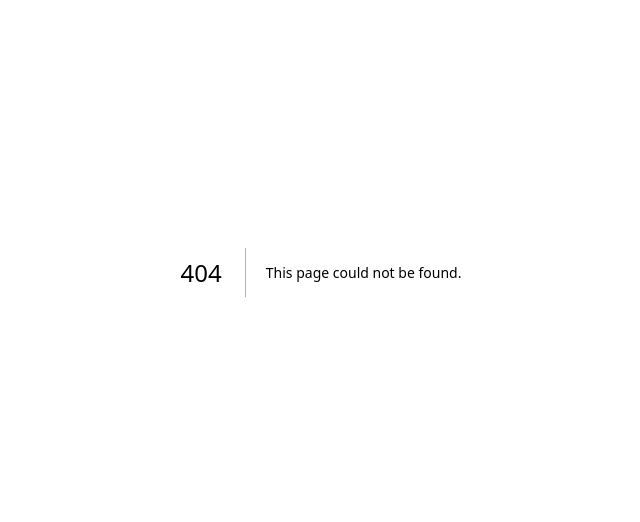
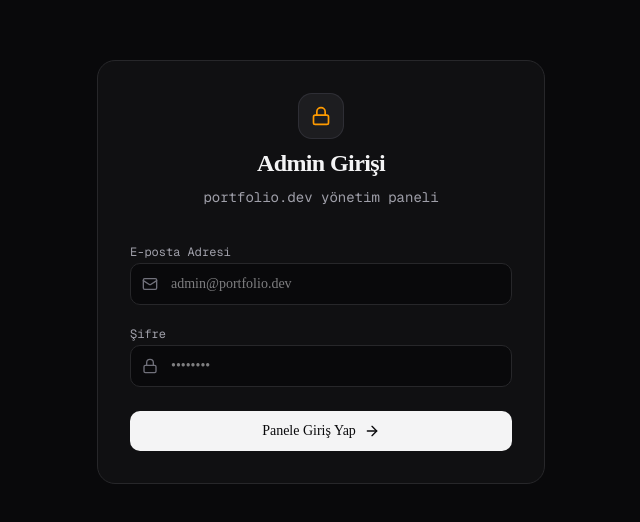
Before and after one commit to SeymaEkici/portfolio-project, a Next.js app in the folder frontend/: page /admin/login in a window 1280 px wide. Before the commit this address had no page. Shown: the part 128-650 px from the top of the page, without its empty margins (319-959 px from the left). Built offline with nearby package versions, Linux system fonts and the light colour scheme; no server answers.

Commit message:
feat: connect admin dashboard with real project and message data from backend

```diff
--- /dev/null
+++ b/frontend/src/app/admin/dashboard/page.tsx
@@ -0,0 +1,107 @@
+'use client';
+
+import { useQuery } from '@tanstack/react-query';
+import Link from 'next/link';
+import { Layers, MessageSquare, Briefcase, Plus, Loader2, Trash2 } from 'lucide-react';
+import { getProjects } from '@/services/project.service';
+import { getMessages } from '@/services/message.service';
+
+export default function AdminDashboardPage() {
+  // Projeleri çekiyoruz
+  const { data: projects = [], isLoading: isLoadingProjects } = useQuery({
+    queryKey: ['admin-projects'],
+    queryFn: () => getProjects(),
+  });
+
+  // Mesajları çekiyoruz
+  const { data: messages = [], isLoading: isLoadingMessages } = useQuery({
+    queryKey: ['admin-messages'],
+    queryFn: () => getMessages(),
+  });
+
+  return (
+    <div className="max-w-6xl mx-auto px-6 py-12 space-y-8">
+      {/* Üst Başlık */}
+      <div className="flex items-center justify-between border-b border-zinc-800 pb-6">
+        <div>
+          <span className="text-xs font-mono text-amber-500 tracking-widest uppercase">Güvenli Bölge</span>
+          <h1 className="text-3xl font-bold tracking-tight text-zinc-100 mt-1">Yönetim Paneli (Dashboard)</h1>
+        </div>
+        <Link
+          href="/"
+          className="px-4 py-2 rounded-lg bg-zinc-900 border border-zinc-800 text-zinc-300 text-sm font-medium hover:bg-zinc-800 transition-colors"
+        >
+          Siteye Dön
+        </Link>
+      </div>
+
+      {/* İstatistik Kartları */}
+      <div className="grid grid-cols-1 md:grid-cols-3 gap-6">
+        <div className="p-6 rounded-2xl bg-zinc-900/40 border border-zinc-800 space-y-3">
+          <div className="flex items-center justify-between text-zinc-400">
+            <span className="text-xs font-mono">PROJELER</span>
+            <Briefcase className="w-5 h-5 text-zinc-500" />
+          </div>
+          <div className="text-3xl font-bold text-zinc-100 font-mono">
+            {isLoadingProjects ? <Loader2 className="w-6 h-6 animate-spin text-zinc-500" /> : projects.length}
+          </div>
+          <p className="text-xs text-zinc-500">Sistemde kayıtlı toplam proje sayısı.</p>
+        </div>
+
+        <div className="p-6 rounded-2xl bg-zinc-900/40 border border-zinc-800 space-y-3">
+          <div className="flex items-center justify-between text-zinc-400">
+            <span className="text-xs font-mono">İLETİŞİM MESAJLARI</span>
+            <MessageSquare className="w-5 h-5 text-zinc-500" />
+          </div>
+          <div className="text-3xl font-bold text-zinc-100 font-mono">
+            {isLoadingMessages ? <Loader2 className="w-6 h-6 animate-spin text-zinc-500" /> : messages.length}
+          </div>
+          <p className="text-xs text-zinc-500">Gelen toplam ziyaretçi mesajı.</p>
+        </div>
+
+        <div className="p-6 rounded-2xl bg-zinc-900/40 border border-zinc-800 space-y-3">
+          <div className="flex items-center justify-between text-zinc-400">
+            <span className="text-xs font-mono">DURUM</span>
+            <Layers className="w-5 h-5 text-zinc-500" />
+          </div>
+          <div className="text-3xl font-bold text-emerald-500 font-mono text-xl">Aktif</div>
+          <p className="text-xs text-zinc-500">API & Veritabanı bağlantısı sağlıklı.</p>
+        </div>
+      </div>
+
+      {/* Hızlı İşlemler */}
+      <div className="p-8 rounded-2xl bg-zinc-900/20 border border-zinc-800/80 space-y-4">
+        <div className="flex items-center justify-between">
+          <h2 className="text-lg font-semibold text-zinc-100">Proje Yönetimi</h2>
+          <Link
+            href="/admin/projects/new"
+            className="inline-flex items-center gap-2 px-4 py-2 rounded-lg bg-zinc-100 text-zinc-950 text-sm font-medium hover:bg-zinc-200 transition-colors"
+          >
+            <Plus className="w-4 h-4" />
+            Yeni Proje Ekle
+          </Link>
+        </div>
+
+        {/* Proje Tablosu / Listesi */}
+        <div className="space-y-3 pt-4">
+          {projects.map((project: any) => (
+            <div
+              key={project.id}
+              className="p-4 rounded-xl bg-zinc-900/60 border border-zinc-800 flex items-center justify-between"
+            >
+              <div>
+                <h3 className="font-medium text-zinc-200">{project.title}</h3>
+                <span className="text-xs font-mono text-zinc-500">/{project.slug}</span>
+              </div>
+              <div className="flex items-center gap-3">
+                <span className={`px-2 py-0.5 rounded text-xs font-mono ${project.isFeatured ? 'bg-amber-500/10 text-amber-400 border border-amber-500/20' : 'bg-zinc-800 text-zinc-400'}`}>
+                  {project.isFeatured ? 'Öne Çıkarılan' : 'Standart'}
+                </span>
+              </div>
+            </div>
+          ))}
+        </div>
+      </div>
+    </div>
+  );
+}
--- /dev/null
+++ b/frontend/src/app/admin/login/page.tsx
@@ -0,0 +1,106 @@
+'use client';
+
+import { useState } from 'react';
+import React from 'react';
+import { useRouter } from 'next/navigation';
+import { Lock, Mail, ArrowRight, Loader2 } from 'lucide-react';
+import { loginUser } from '@/services/auth.service';
+
+export default function AdminLoginPage() {
+  const router = useRouter();
+  const [email, setEmail] = useState('');
+  const [password, setPassword] = useState('');
+  const [error, setError] = useState('');
+  const [loading, setLoading] = useState(false);
+
+  const handleSubmit = async (e: React.FormEvent) => {
+    e.preventDefault();
+    setError('');
+    setLoading(true);
+
+    try {
+      await loginUser({ email, password });
+      // Başarılı giriş sonrası admin dashboard sayfasına yönlendiriyoruz
+      router.push('/admin/dashboard');
+      router.refresh();
+    } catch (err: any) {
+      setError(err.response?.data?.message || 'Giriş yapılırken bir hata oluştu.');
+    } finally {
+      setLoading(false);
+    }
+  };
+
+  return (
+    <div className="min-h-screen flex items-center justify-center bg-zinc-950 px-4">
+      <div className="max-w-md w-full space-y-8 p-8 rounded-2xl bg-zinc-900/50 border border-zinc-800">
+        <div className="space-y-2 text-center">
+          <div className="inline-flex p-3 rounded-xl bg-zinc-800/60 border border-zinc-700/55 text-amber-500 mb-2">
+            <Lock className="w-5 h-5" />
+          </div>
+          <h1 className="text-2xl font-bold tracking-tight text-zinc-100">Admin Girişi</h1>
+          <p className="text-sm text-zinc-400 font-mono">portfolio.dev yönetim paneli</p>
+        </div>
+
+        {error && (
+          <div className="p-3 rounded-lg bg-red-500/10 border border-red-500/20 text-red-400 text-xs font-mono">
+            {error}
+          </div>
+        )}
+
+        <form onSubmit={handleSubmit} className="space-y-4">
+          <div className="space-y-1">
+            <label className="text-xs font-mono text-zinc-400">E-posta Adresi</label>
+            <div className="relative">
+              <span className="absolute inset-y-0 left-0 pl-3 flex items-center text-zinc-500">
+                <Mail className="w-4 h-4" />
+              </span>
+              <input
+                type="email"
+                required
+                value={email}
+                onChange={(e) => setEmail(e.target.value)}
+                placeholder="admin@portfolio.dev"
+                className="w-full pl-10 pr-4 py-2.5 rounded-lg bg-zinc-950 border border-zinc-800 text-zinc-100 text-sm focus:outline-none focus:border-zinc-600 transition-colors"
+              />
+            </div>
+          </div>
+
+          <div className="space-y-1">
+            <label className="text-xs font-mono text-zinc-400">Şifre</label>
+            <div className="relative">
+              <span className="absolute inset-y-0 left-0 pl-3 flex items-center text-zinc-500">
+                <Lock className="w-4 h-4" />
+              </span>
+              <input
+                type="password"
+                required
+                value={password}
+                onChange={(e) => setPassword(e.target.value)}
+                placeholder="••••••••"
+                className="w-full pl-10 pr-4 py-2.5 rounded-lg bg-zinc-950 border border-zinc-800 text-zinc-100 text-sm focus:outline-none focus:border-zinc-600 transition-colors"
+              />
+            </div>
+          </div>
+
+          <button
+            type="submit"
+            disabled={loading}
+            className="w-full mt-2 inline-flex items-center justify-center gap-2 py-2.5 rounded-lg bg-zinc-100 text-zinc-950 font-medium text-sm hover:bg-zinc-200 transition-colors disabled:opacity-50"
+          >
+            {loading ? (
+              <>
+                <Loader2 className="w-4 h-4 animate-spin" />
+                Giriş Yapılıyor...
+              </>
+            ) : (
+              <>
+                Panele Giriş Yap
+                <ArrowRight className="w-4 h-4" />
+              </>
+            )}
+          </button>
+        </form>
+      </div>
+    </div>
+  );
+}
--- a/frontend/src/app/page.tsx
+++ b/frontend/src/app/page.tsx
@@ -133,8 +133,8 @@ export default async function HomePage() {
         )}
       </section>
 
-      {/* 4. DIGITAL GARDEN / NOW SECTION (Senin Özgün Dokunuşun İçin Açık Alan) */}
-      <section className="p-8 rounded-2xl bg-gradient-to-br from-zinc-900/80 to-zinc-900/30 border border-zinc-800 space-y-4">
+      {/* 4. DIGITAL GARDEN / NOW SECTION (Açık Alan) */}
+      <section className="p-8 rounded-2xl bg-linear-to-br from-zinc-900/80 to-zinc-900/30 border border-zinc-800 space-y-4">
         <div className="flex items-center gap-2 text-amber-500 font-mono text-xs uppercase tracking-wider">
           <Cpu className="w-4 h-4" />
           Digital Garden / Şimdi Ne Yapıyorum?
--- /dev/null
+++ b/frontend/src/services/auth.service.ts
@@ -0,0 +1,21 @@
+import { api } from '@/lib/api';
+import { User } from '@/types';
+
+interface LoginCredentials {
+  email: string;
+  password: string;
+}
+
+export async function loginUser(credentials: LoginCredentials): Promise<{ user: User }> {
+  const response = await api.post('/auth/login', credentials);
+  return response.data.data;
+}
+
+export async function logoutUser(): Promise<void> {
+  await api.post('/auth/logout');
+}
+
+export async function getCurrentUser(): Promise<User> {
+  const response = await api.get('/auth/me');
+  return response.data.data.user;
+}
--- /dev/null
+++ b/frontend/src/services/message.service.ts
@@ -0,0 +1,11 @@
+import { api } from '@/lib/api';
+import { ContactMessage } from '@/types';
+
+export async function getMessages(): Promise<ContactMessage[]> {
+  const response = await api.get('/messages');
+  return response.data.data.messages;
+}
+
+export async function deleteMessage(id: string): Promise<void> {
+  await api.delete(`/messages/${id}`);
+}
```
